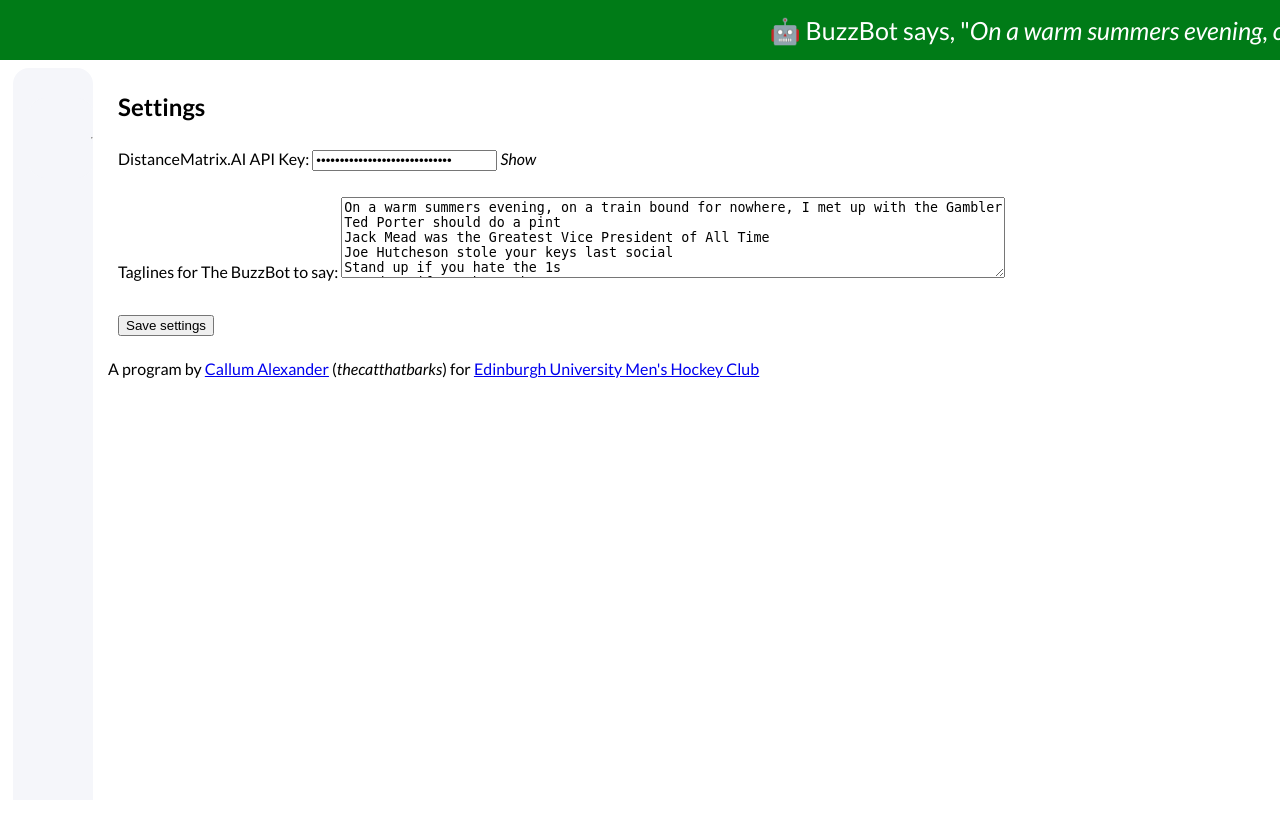
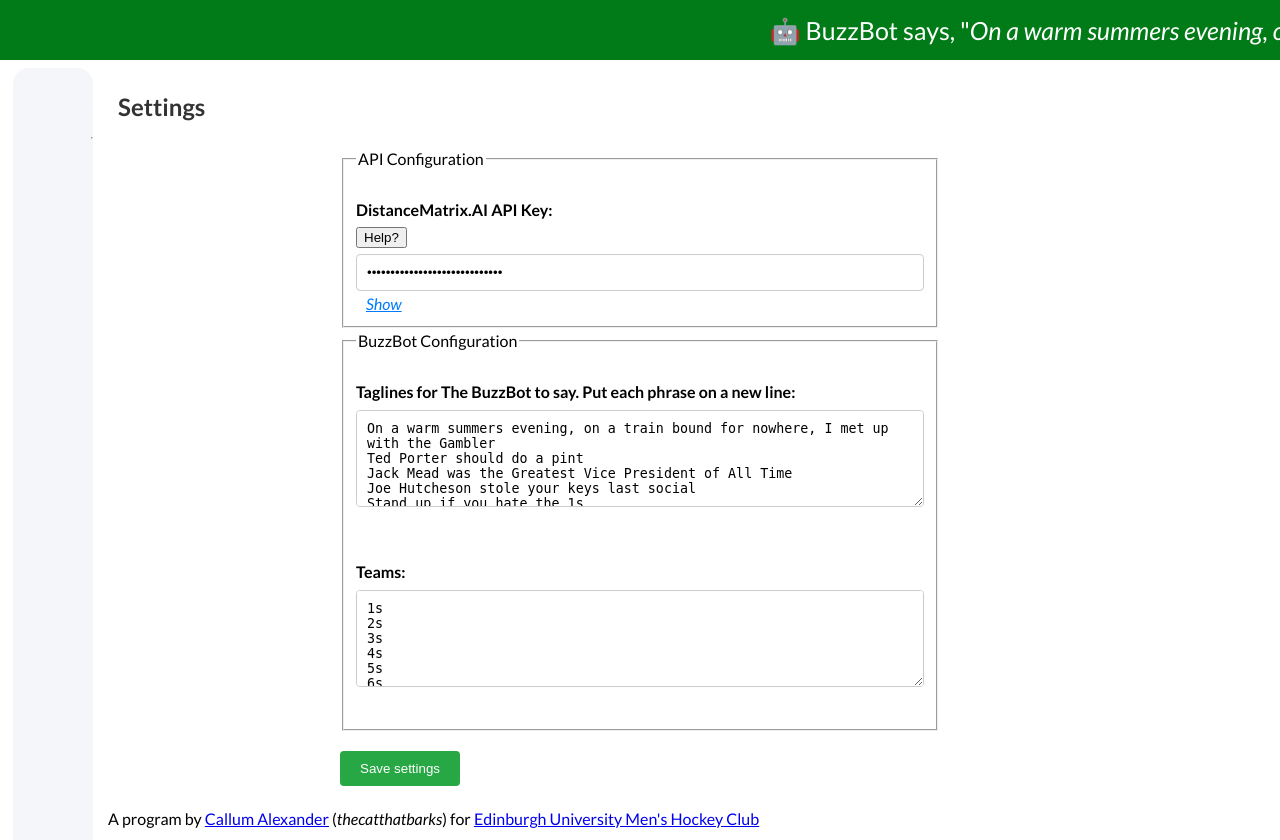
Before and after one commit to EUMHC/bb2, a Flask app: page /settings in a window 1280 px wide. Before the commit the page ends 378 px from the top, so only its background shows below. Run offline with Flask 2, Linux system fonts and the light colour scheme; some web fonts are replaced.

Commit message:
final commit before the restructuring

```diff
--- a/app.py
+++ b/app.py
@@ -1,9 +1,5 @@
-import random
-import time
-import re
 import os
 from itertools import groupby
-from operator import attrgetter
 
 from flask import Flask, render_template, url_for, request, redirect
 from werkzeug.utils import secure_filename
@@ -66,12 +62,18 @@
 def settings():
     if request.method == 'POST':
         data = request.json
+        # API Key
         buzzbotConfiguration.settings['distance_matrix_ai']['api_key'] = data['dm_ai_api_key']
 
+        # Taglines
         taglines_input = data['taglines_input']
         taglines_array = taglines_input.splitlines()
+        buzzbotConfiguration.settings['taglines'] = taglines_array
 
-        buzzbotConfiguration.settings['taglines'] = taglines_array
+        # Teams
+        teams_input = data['teams_input']
+        teams_array = teams_input.splitlines()
+        buzzbotConfiguration.settings['teams'] = teams_array
 
         buzzbotConfiguration.save()
         return redirect(url_for('settings'))
@@ -83,6 +85,10 @@
     lm = DistanceMatrixAPI.LocationManager()
     return render_template('locations.html', config=buzzbotConfiguration, locs=lm.get_all_locations())
 
+@app.route('/about')
+def about():
+    return render_template('about.html', config=buzzbotConfiguration)
+
 
 @app.errorhandler(Exception)
 def handle_exception(e):
@@ -91,7 +97,7 @@
         error_messages = e.messages
     else:
         error_messages.append(str(e))
-    return render_template('error.html', error_messages=error_messages), 500
+    return render_template('error.html', error_messages=error_messages, config=buzzbotConfiguration), 500
 
 
 def open_browser():
--- a/configuration.yaml
+++ b/configuration.yaml
@@ -42,9 +42,10 @@
 - Bless the maker and his water
 - Long live the fighters
 - 2020+1/22 was our Golden Season
-- The next man to win an award at SU Ball will be a real club badger indeed
+- The next man to win an award at SU Ball will be a real club badger indeed.
 - JP & Sonny were the best
 - This is a test phrase
+- This is another test phrase
 teams:
 - 1s
 - 2s
--- a/input.csv
+++ b/input.csv
@@ -4,4 +4,4 @@
 4s,St Andrews,2024-03-09 12:00:00,0,St Andrews University Sports Centre
 5s,Watsons 4s,2024-03-09 12:30:00,1,MES (Mary Erskine School)
 6s,Stirling 2s,2024-03-09 12:00:00,1,Forthbank
-7s,Watsons 6s,2024-03-09 11:30:00,1,Peffermill
+7s,Watsons 6s,2024-03-09 11:30:00,1,Peffermi
--- /dev/null
+++ b/templates/about.html
@@ -0,0 +1 @@
+{% extends "base.html" %}
--- a/templates/base.html
+++ b/templates/base.html
@@ -5,6 +5,9 @@
     <meta name="viewport" content="width=device-width, initial-scale=1.0">
     <link rel="stylesheet" type="text/css" href="static/css/style.css">
     <title>The BuzzBot</title>
+
+    {% block style %}
+    {% endblock %}
 </head>
 
 <body>
@@ -30,6 +33,7 @@
             <div class="nav-button"><i class="fas fa-palette"></i><span><a href="{{ url_for('upload_and_process_file') }}">&#x1F3E0; Home</a></span></div>
             <div class="nav-button"><i class="fas fa-images"></i><span> <a href="{{ url_for('settings') }}">&#x2699; Settings</a></span></div>
             <div class="nav-button"><i class="fas fa-thumbtack"></i><span><a href="{{ url_for('locations') }}">&#x1F4CD; Locations</a></span></div>
+            <div class="nav-button"><i class="fas fa-thumbtack"></i><span><a href="{{ url_for('about') }}">About</a></span></div>
             {% block nav %}
             {% endblock%}
             <hr>
--- a/templates/settings.html
+++ b/templates/settings.html
@@ -1,18 +1,85 @@
 {% extends "base.html" %}
 
+{% block style %}
+
+<style>
+    h2 {
+        color: #333;
+    }
+    .settings-form {
+        max-width: 600px;
+        margin: 0 auto;
+    }
+    .settings-form label {
+        display: block;
+        margin-top: 20px;
+        font-weight: bold;
+    }
+    .settings-form input[type="password"],
+    .settings-form input[type="text"],
+    .settings-form textarea {
+        width: 100%;
+        padding: 10px;
+        margin-top: 5px;
+        border: 1px solid #ccc;
+        border-radius: 4px;
+        box-sizing: border-box;
+    }
+    .settings-form input[type="submit"] {
+        margin-top: 20px;
+        padding: 10px 20px;
+        background-color: #28a745;
+        color: white;
+        border: none;
+        border-radius: 4px;
+        cursor: pointer;
+    }
+    .settings-form input[type="submit"]:hover {
+        background-color: #218838;
+    }
+    .settings-form .api-key-toggle {
+        cursor: pointer;
+        margin-left: 10px;
+        color: #007bff;
+        text-decoration: underline;
+    }
+</style>
+
+{% endblock %}
+
 {% block content %}
+
+<div id="myModal" class="modal">
+        <div class="modal-content">
+            <span class="close">&times;</span>
+            <h2>DistanceMatrix.AI</h2>
+            <p>As part of the program's logic, the travel time between the locations of two matches is required.</p>
+            <p>In order to do this, the program automatically connects to a website called <a href="https://distancematrix.ai/" target="_blank">Distancematrix.AI</a>. This website does all the heavily lifting for computing the travel time between two geographical points - kind of like the way Google Maps gives you an estimated travel time whenver you want directions.</p>
+
+            <p>Included with the Head of Umpiring or Vice President handover document should be the club's login details and API key for this DistanceMatrix.AI website. Think of an API key as a type of password. It is randomly generated by the website for your use and your use only, so don't go sharing it. Whenever The BuzzBot 'talks' to this website, it uses the API provided here to let the website know who is talking to it. Think of it like a username and password combined.</p>
+        </div>
+    </div>
 
     <h2>Settings</h2>
 <!--    <pre id="currentSettings">{{ config.settings | tojson(indent=2) }}</pre>-->
 
-    <form onsubmit="updateSettings(event);">
-        <label for="dm_ai_api_key">DistanceMatrix.AI API Key:</label>
-        <input type="password" id="dm_ai_api_key" name="dm_ai_api_key" value="{{ config.settings['distance_matrix_ai']['api_key'] }}">
-        <i class="api-key-toggle" id="toggleAPIkey" style="width: 50vw;">Show</i>
-        <br><br>
+    <form class="settings-form" onsubmit="updateSettings(event);">
+        <fieldset>
+            <legend>API Configuration</legend>
+            <label for="dm_ai_api_key">DistanceMatrix.AI API Key:</label>
+            <button id="openModalBtn" type="button">Help?</button>
+            <input type="password" id="dm_ai_api_key" name="dm_ai_api_key" value="{{ config.settings['distance_matrix_ai']['api_key'] }}">
+            <i class="api-key-toggle" id="toggleAPIkey" style="width: 50vw;">Show</i>
+        </fieldset>
 
-        <label for="taglines_input">Taglines for The BuzzBot to say:</label>
-        <textarea rows="5" cols="80" id="taglines_input" name="taglines_input">{{ config.settings['taglines'] | join('\n') }}</textarea><br><br>
+        <fieldset>
+            <legend>BuzzBot Configuration</legend>
+            <label for="taglines_input">Taglines for The BuzzBot to say. Put each phrase on a new line:</label>
+            <textarea rows="5" cols="80" id="taglines_input" name="taglines_input">{{ config.settings['taglines'] | join('\n') }}</textarea><br><br>
+
+            <label for="teams_input">Teams:</label>
+            <textarea rows="5" cols="80" id="teams_input" name="teams_input">{{ config.settings['teams'] | join('\n') }}</textarea><br><br>
+        </fieldset>
 
         <input type="submit" value="Save settings">
     </form>
@@ -21,22 +88,23 @@
 
 
 {% block scripts %}
-<script>
-        const apiField = document.getElementById('dm_ai_api_key');
-        const toggleButton = document.getElementById('toggleAPIkey');
+<!--<script>-->
+<!--        const apiField = document.getElementById('dm_ai_api_key');-->
+<!--        const toggleButton = document.getElementById('toggleAPIkey');-->
 
-        toggleButton.addEventListener('click', function() {
-            const type = apiField.getAttribute('type') === 'password' ? 'text' : 'password';
-            apiField.setAttribute('type', type);
-            toggleButton.textContent = type === 'password' ? 'Show' : 'Hide';
-        });
-</script>
+<!--        toggleButton.addEventListener('click', function() {-->
+<!--            const type = apiField.getAttribute('type') === 'password' ? 'text' : 'password';-->
+<!--            apiField.setAttribute('type', type);-->
+<!--            toggleButton.textContent = type === 'password' ? 'Show' : 'Hide';-->
+<!--        });-->
+<!--</script>-->
 
 <script>
     async function updateSettings(event) {
         event.preventDefault();
         const dmAiApiKey = document.getElementById('dm_ai_api_key').value;
         const taglinesInput = document.getElementById('taglines_input').value;
+        const teamsInpit = document.getElementById('teams_input').value;
 
         const response = await fetch('/settings', {
             method: 'POST',
@@ -45,7 +113,8 @@
             },
             body: JSON.stringify({
                 dm_ai_api_key: dmAiApiKey,
-                taglines_input: taglinesInput
+                taglines_input: taglinesInput,
+                teams_input: teamsInpit
             }),
         });
 
@@ -71,4 +140,28 @@
     });
 </script>
 
+<script>
+<!--        Script for loading the modal help window -->
+    document.addEventListener("DOMContentLoaded", function () {
+        var modal = document.getElementById("myModal");
+        var btn = document.getElementById("openModalBtn");
+        var span = document.getElementsByClassName("close")[0];
+
+        btn.onclick = function () {
+            event.preventDefault()
+            modal.style.display = "block";
+        }
+
+        span.onclick = function () {
+            modal.style.display = "none";
+        }
+
+        window.onclick = function (event) {
+            if (event.target == modal) {
+                modal.style.display = "none";
+            }
+        }
+    });
+</script>
+
 {% endblock %}
--- a/utils.py
+++ b/utils.py
@@ -88,7 +88,7 @@
         if headers != expected_headers:
             errors_exist = True
             errors.append(f"Your column names in your input file are incorrect. The program got {headers} from you "
-                          f"but expect {expected_headers}. Please go into the file and change the column names")
+                          f"but expect {expected_headers}. Please go into the file and change the column names.")
 
         for row_number, row in enumerate(reader, start=2):  # Starting from 2 because header is row 1
             if len(row) != expected_num_columns:
```
Also changed, not shown: index.html (deleted, +0 -40 lines), templates/error.html (+8 -11 lines).
